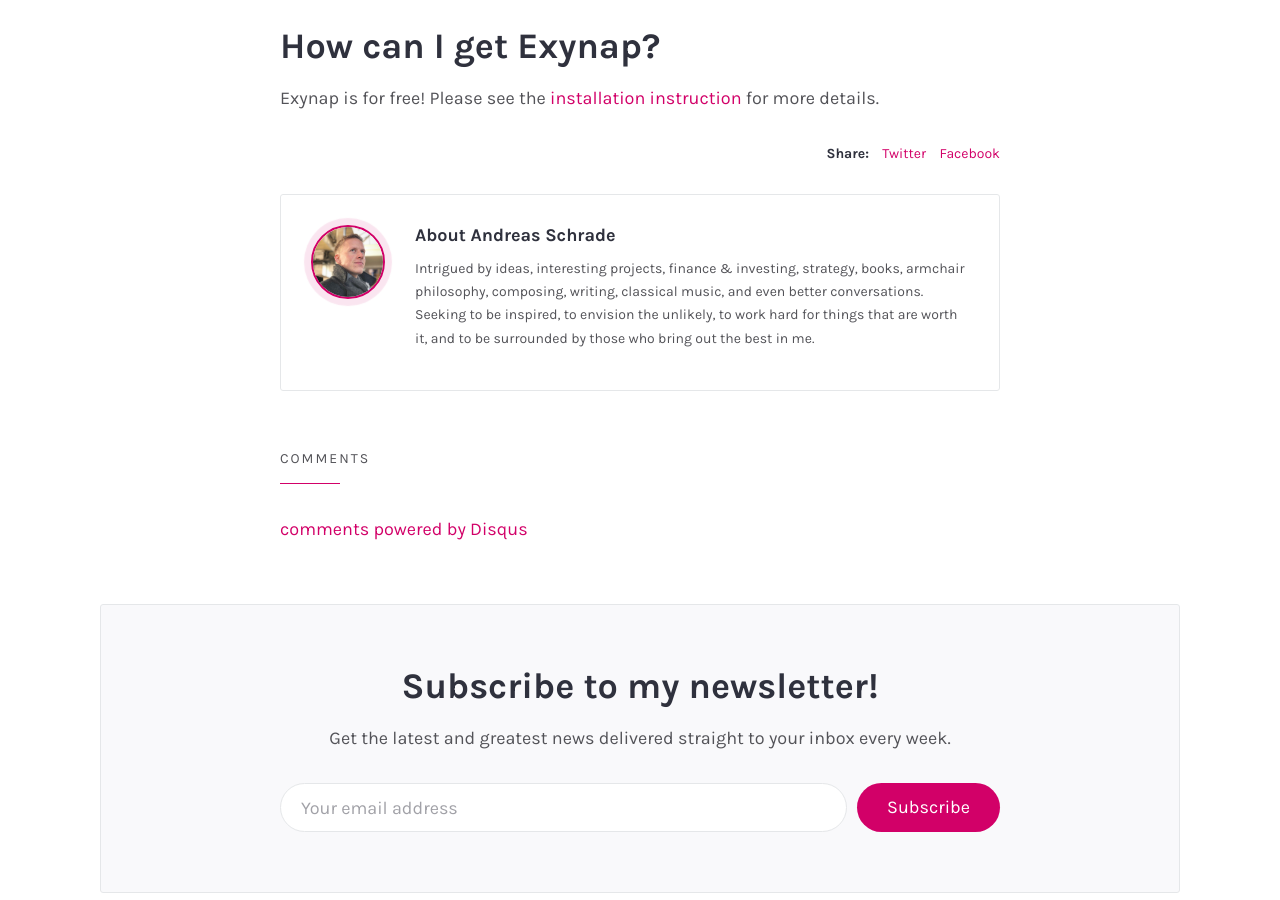
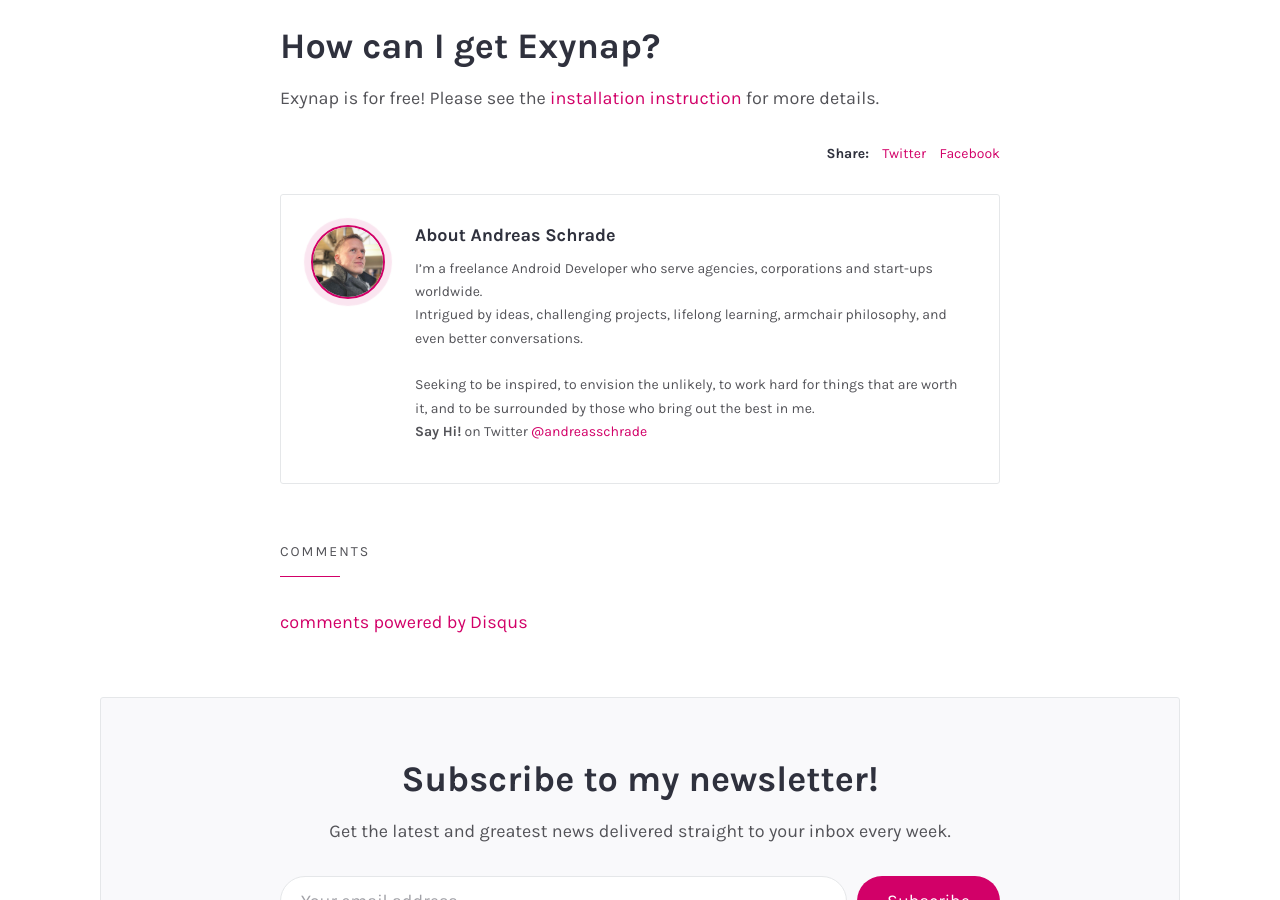
Before and after one commit to andreasschrade/andreasschrade.github.com, a Jekyll site: the page built from _posts/2017-03-20-android-exynap-2-released.md, in a window 1280 px wide and 900 px high, scrolled down 930 px. Built offline with Jekyll 4.4.1, drawn with Linux system fonts in a browser that asks for light colours; some web fonts are replaced; comment, search, counter and statistics services are not loaded.

Commit message:
update post bio

```diff
--- a/_config.yml
+++ b/_config.yml
@@ -21,7 +21,7 @@
   description: |
     <strong>Freelance Android Expert. Lifelong-Learner. Minimalist. Thinker.</strong><br>
     Intrigued by ideas, exciting projects, finance & investing, books, armchair philosophy, composing, writing, classical music, and even better conversations.<br>Seeking to be inspired, to envision the unlikely, to work hard for things that are worth it, and to be surrounded by those who bring out the best in me... <a href="/contact/">Maybe that's you</a>?
-  bio: 'Intrigued by ideas, interesting projects, finance & investing, strategy, books, armchair philosophy, composing, writing, classical music, and even better conversations. Seeking to be inspired, to envision the unlikely, to work hard for things that are worth it, and to be surrounded by those who bring out the best in me.'
+  bio: 'I’m a freelance Android Developer who serve agencies, corporations and start-ups worldwide.<br>Intrigued by ideas, challenging projects, lifelong learning, armchair philosophy, and even better conversations.<br><br>Seeking to be inspired, to envision the unlikely, to work hard for things that are worth it, and to be surrounded by those who bring out the best in me.<br><b>Say Hi!</b> on Twitter <a href="https://twitter.com/andreasschrade">@andreasschrade</a>'
 
 # Contact form setings
 email: blog@andreas-schrade.de
```
